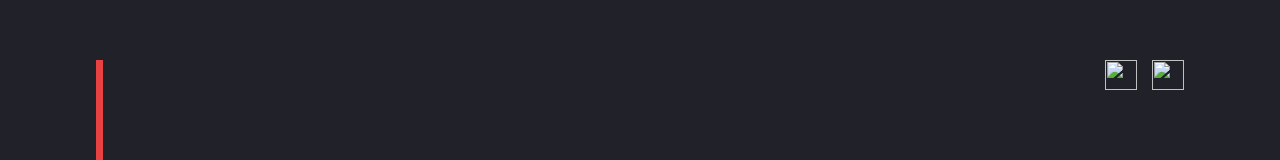
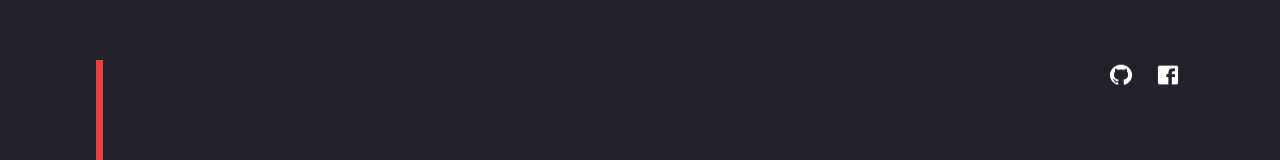
Before and after one commit to JCrownz/JCrownz, a plain HTML site: page JohnMichaelBughao/index.html in a window 1280 px wide. Shown: the top 160 px of the page. Drawn offline with Linux system fonts and the light colour scheme; the site is published under a folder, as on GitHub Pages, so addresses that start at the root find nothing.

Commit message:
Update index.html

```diff
--- a/JohnMichaelBughao/index.html
+++ b/JohnMichaelBughao/index.html
@@ -18,8 +18,8 @@
         <div class="psuedo-scafold">
             <div class="content-main">
                 <div class="top-section">
-                    <img src="/Images/githubIcon.png" alt="">
-                    <img src="/Images/faceBookIcon.png" alt="">
+                    <img src="Images/githubIcon.png" alt="">
+                    <img src="Images/faceBookIcon.png" alt="">
                 </div>
                 <div class="body-section">
                     <div class="info-section">
```
